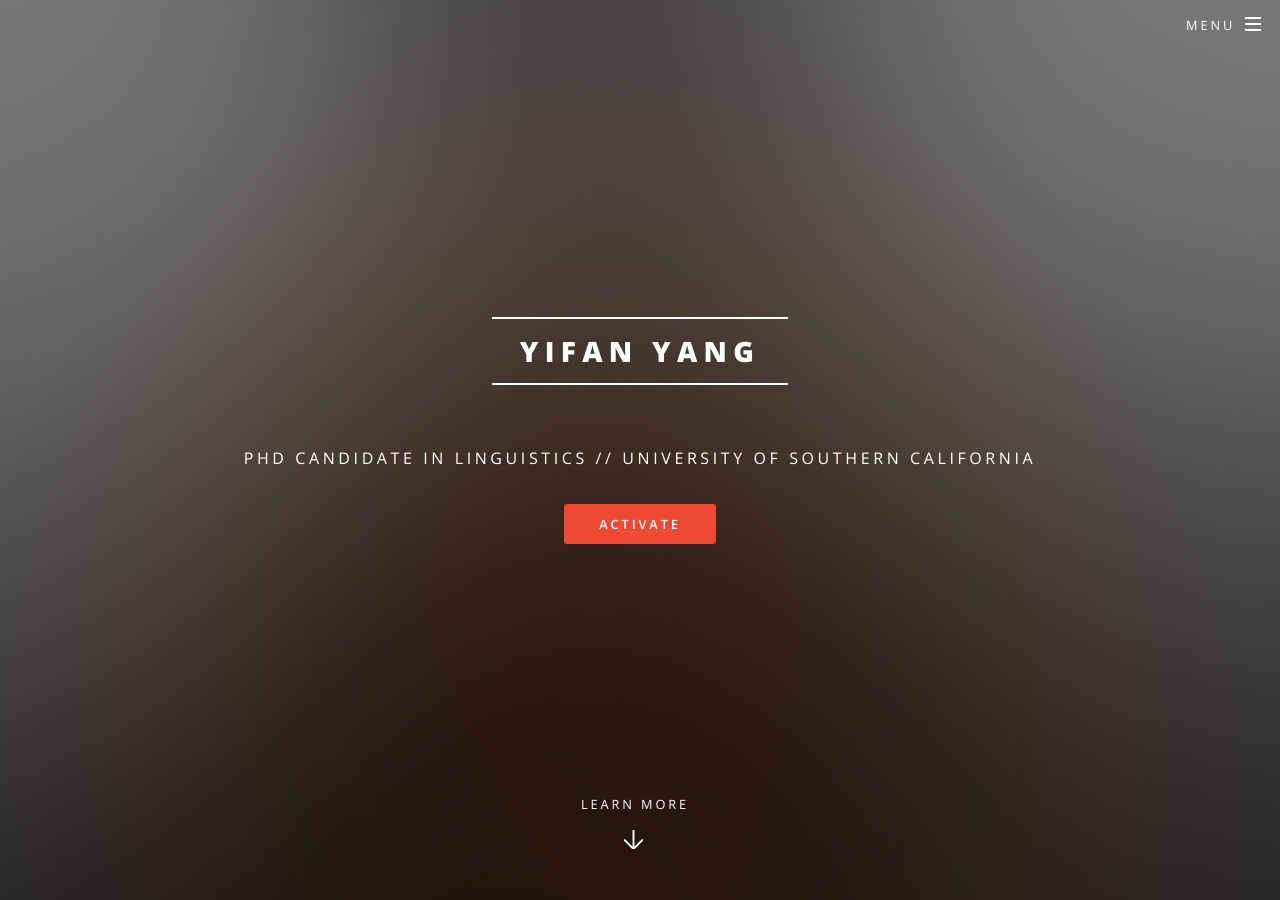
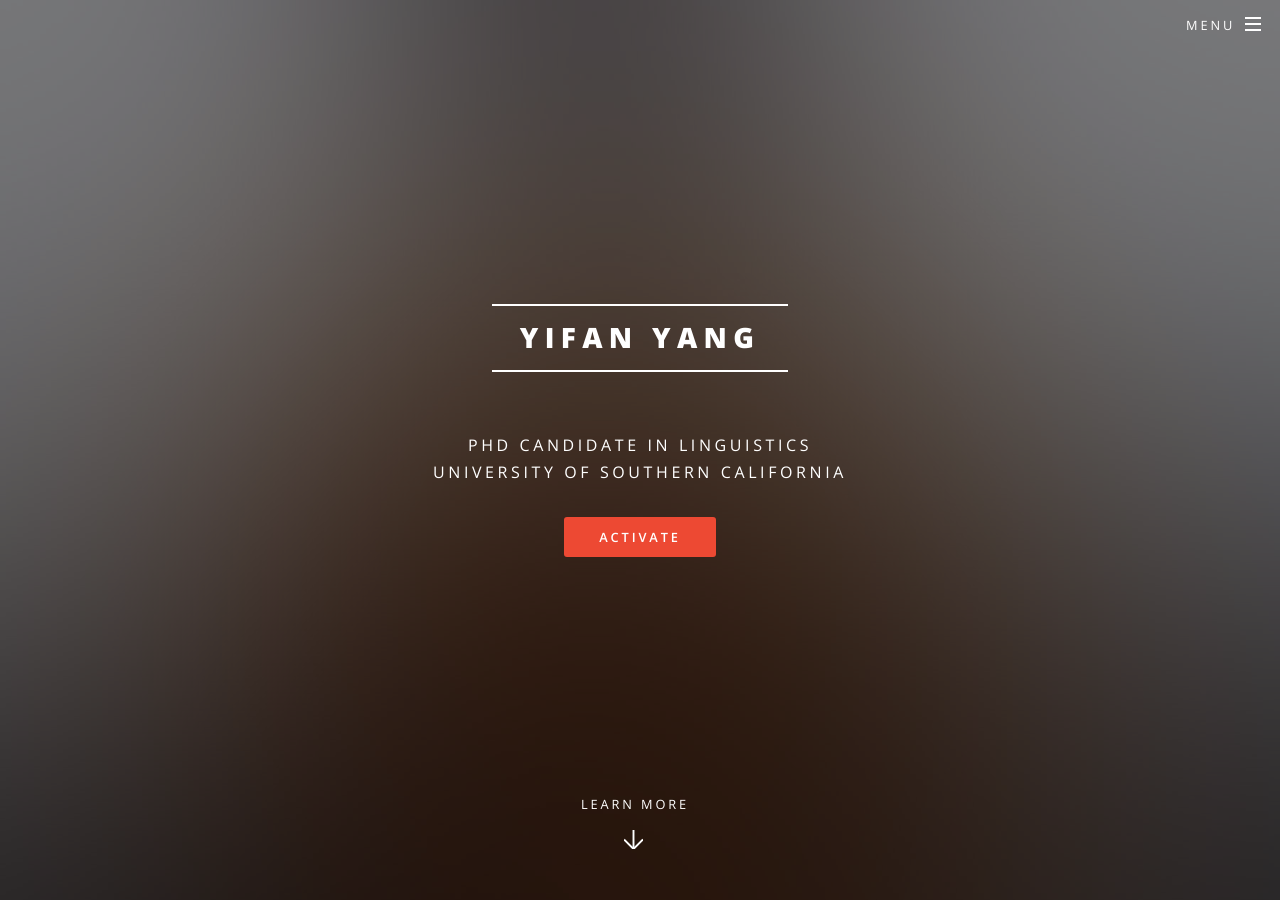
Before and after one commit to MuxuanHe/MuxuanHe, a Jekyll site: the page built from index.html, in a window 1280 px wide and 900 px high. Built offline with Jekyll 4.4.1, drawn with Linux system fonts in a browser that asks for light colours.

```diff
--- a/_config.yml
+++ b/_config.yml
@@ -4,7 +4,7 @@
 # Site settings
 title: Yifan Yang
 description: |
-  PhD Candidate in Linguistics //
+  PhD Candidate in Linguistics <br />
   University of Southern California
 owner: Yifan Yang # or company name
 first_published: 2020 # if migrating another site, the year of your first publish
```
